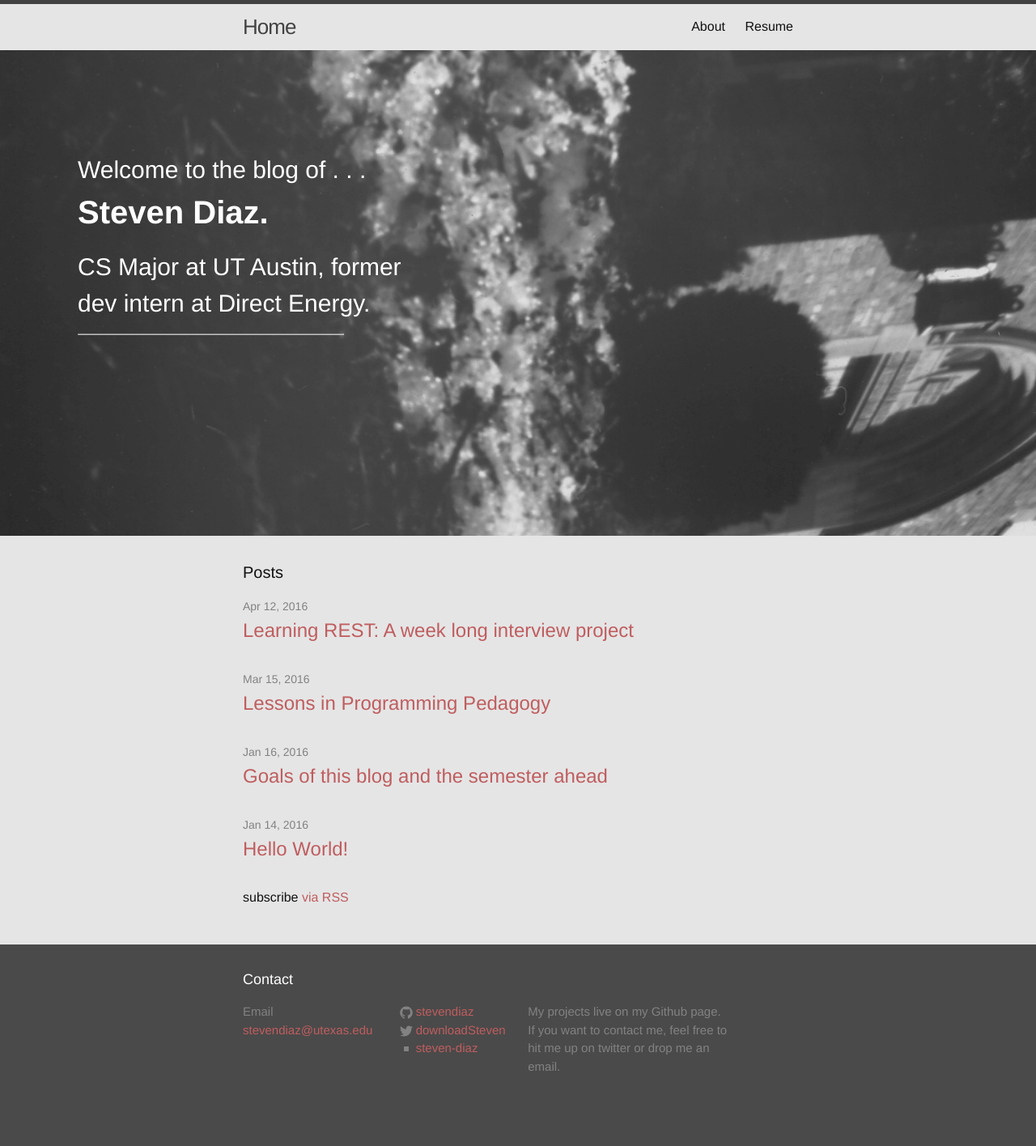
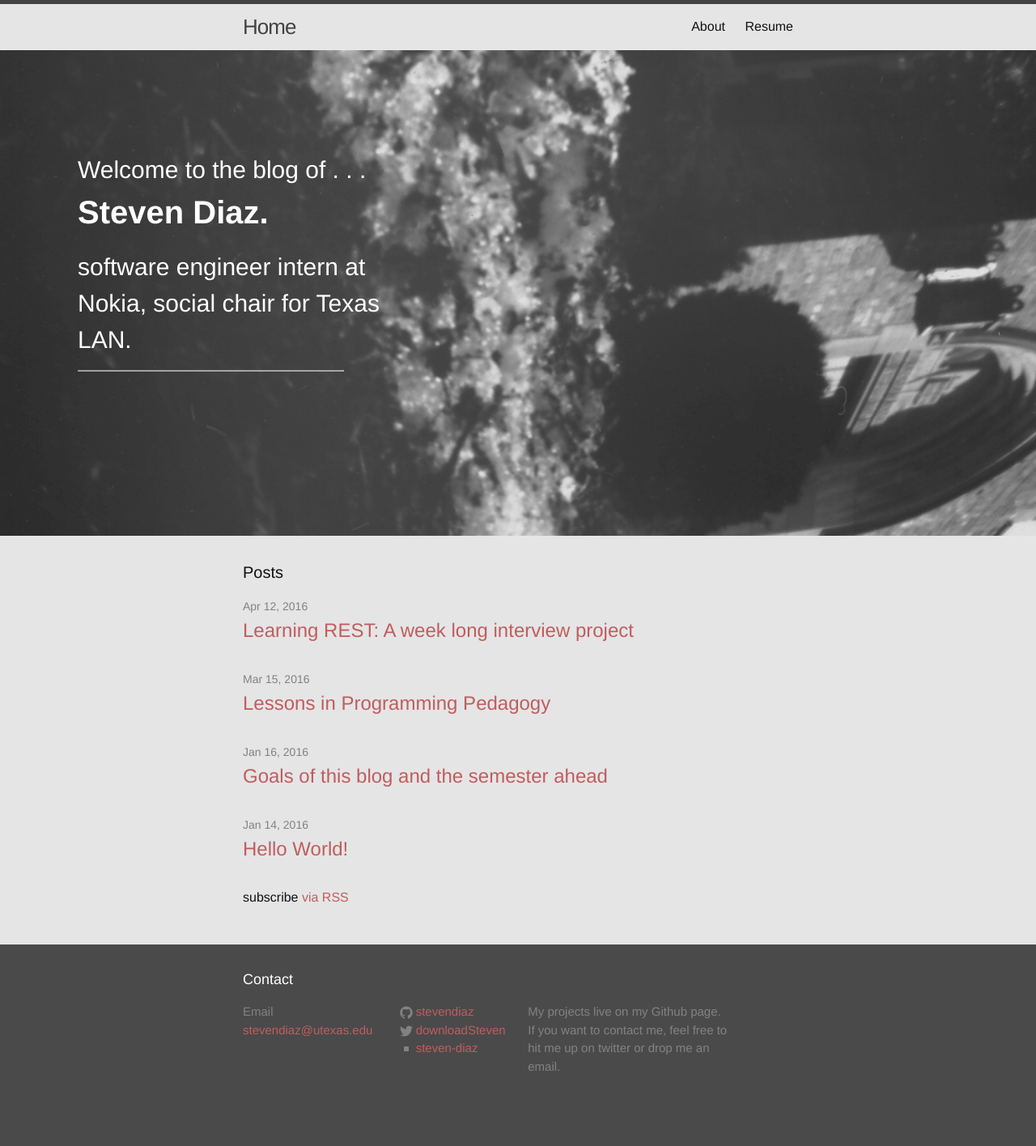
Before and after one commit to stevendiaz/stevendiaz.github.io, a Jekyll site: the page built from index.html, in a window 1280 px wide. Shown: the whole page at 81% size. Built offline with Jekyll 4.4.1, drawn with Linux system fonts in a browser that asks for light colours.

Commit message:
change intro

```diff
--- a/_includes/intro.html
+++ b/_includes/intro.html
@@ -5,7 +5,7 @@
 
         <h2 class="full-name">Steven Diaz.</h2>
 
-        <p class="personal-description">CS Major at UT Austin, former dev intern at Direct Energy.</p>
+        <p class="personal-description">software engineer intern at Nokia, social chair for Texas LAN.</p>
 
         <hr class="divider">
 
```
